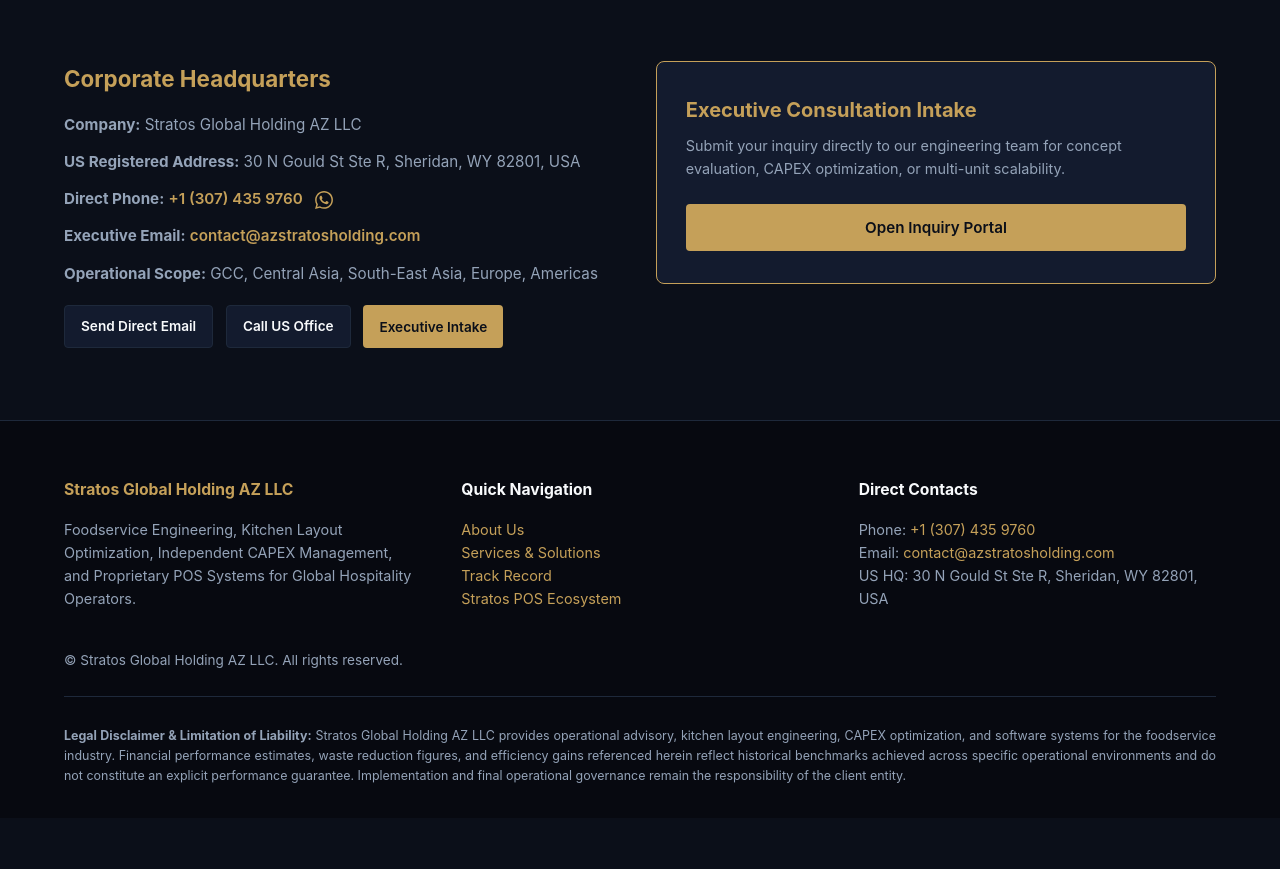
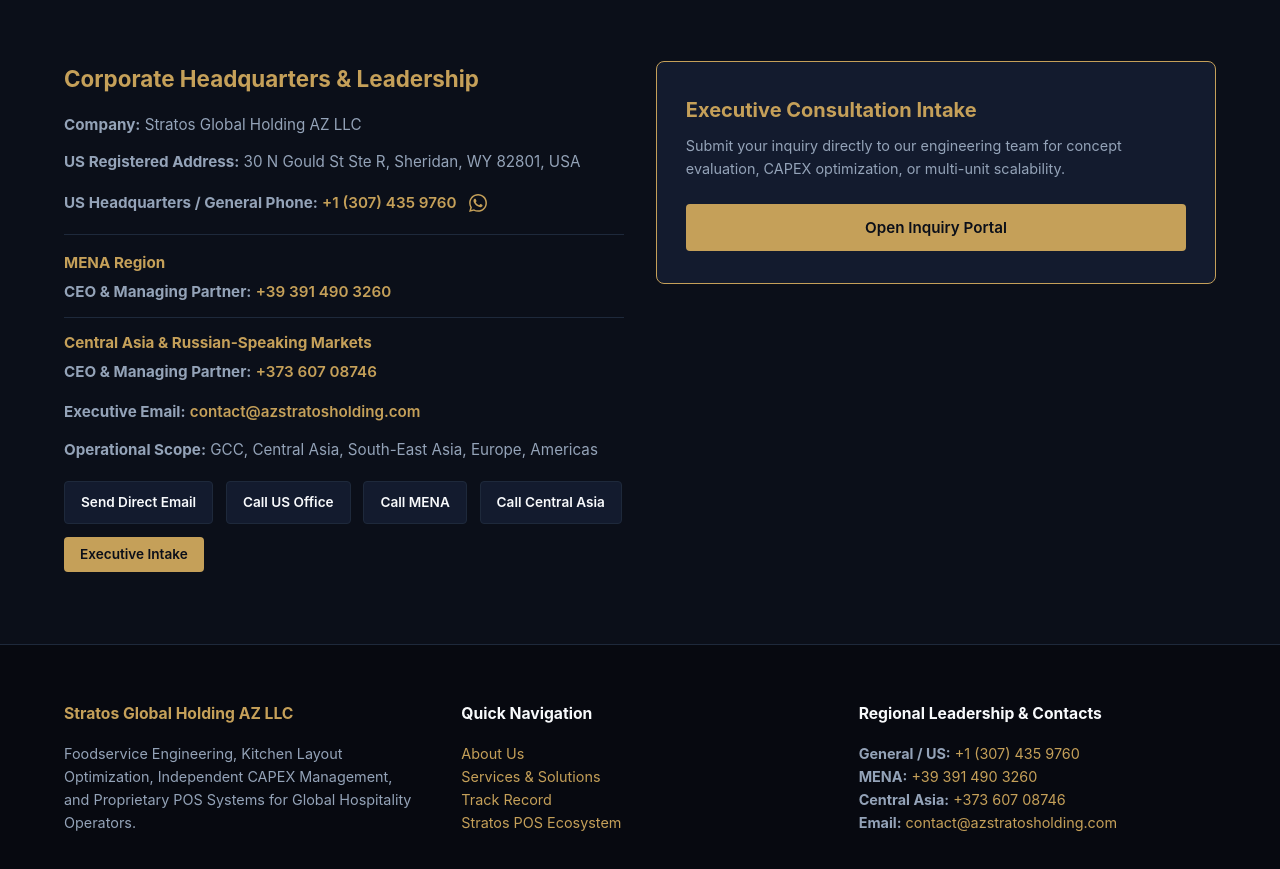
Before and after one commit to ziad62b-spec/STRATOS, a plain HTML site: page index.html in a window 1280 px wide. Shown: the part 4794-5663 px from the top of the page. Before the commit the page ends 5612 px from the top, so only its background shows below. Drawn offline with Linux system fonts and the light colour scheme.

Commit message:
Update index.html

```diff
--- a/index.html
+++ b/index.html
@@ -247,24 +247,41 @@
 
             <div class="contact-grid">
                 <div class="contact-info">
-                    <h3 style="color:var(--accent-gold);margin-bottom:1rem;font-size:1.4rem;">Corporate Headquarters</h3>
+                    <h3 style="color:var(--accent-gold);margin-bottom:1rem;font-size:1.4rem;">Corporate Headquarters & Leadership</h3>
                     <p><strong>Company:</strong> Stratos Global Holding AZ LLC</p>
                     <p><strong>US Registered Address:</strong> 30 N Gould St Ste R, Sheridan, WY 82801, USA</p>
-                    <p>
-                        <strong>Direct Phone:</strong>
+
+                    <!-- Numero Generale / US Headquarters con WhatsApp -->
+                    <p style="margin-top: 1rem;">
+                        <strong>US Headquarters / General Phone:</strong>
                         <a href="tel:+13074359760">+1 (307) 435 9760</a>
-                        <!-- WhatsApp Link inserito qui -->
                         <a href="https://wa.me/13074359760" target="_blank" rel="noopener noreferrer" aria-label="Chat on WhatsApp" style="display:inline-flex;align-items:center;margin-left:8px;vertical-align:middle;" title="Chat on WhatsApp">
                             <svg width="18" height="18" viewBox="0 0 24 24" fill="#c5a059" style="transition:fill 0.2s ease;">
                                 <path d="M.057 24l1.687-6.163c-1.041-1.804-1.588-3.849-1.587-5.946.003-6.556 5.338-11.891 11.893-11.891 3.181.001 6.167 1.24 8.413 3.488 2.245 2.248 3.481 5.236 3.48 8.414-.003 6.557-5.338 11.892-11.893 11.892-1.99-.001-3.951-.5-5.688-1.448l-6.305 1.654zm6.597-3.807c1.676.995 3.276 1.591 5.392 1.592 5.448 0 9.886-4.434 9.889-9.885.002-5.462-4.415-9.89-9.881-9.892-5.452 0-9.887 4.434-9.889 9.884-.001 2.225.651 3.891 1.746 5.634l-.999 3.648 3.742-.981zm11.387-5.464c-.074-.124-.272-.198-.57-.347-.297-.149-1.758-.868-2.031-.967-.272-.099-.47-.149-.669.149-.198.297-.768.967-.941 1.165-.173.198-.347.223-.644.074-.297-.149-1.255-.462-2.39-1.475-.883-.788-1.48-1.761-1.653-2.059-.173-.297-.018-.458.13-.606.134-.133.297-.347.446-.521.151-.172.2-.296.3-.495.099-.198.05-.372-.025-.521-.075-.124-.669-1.611-.916-2.206-.242-.579-.487-.501-.669-.51l-.57-.01c-.198 0-.52.074-.792.372s-1.04 1.016-1.04 2.479 1.065 2.876 1.213 3.074c.149.198 2.095 3.2 5.076 4.487.709.306 1.263.489 1.694.626.712.226 1.36.194 1.872.118.571-.085 1.758-.719 2.006-1.413.248-.695.248-1.29.173-1.414z"/>
                             </svg>
                         </a>
                     </p>
-                    <p><strong>Executive Email:</strong> <a href="mailto:contact@azstratosholding.com">contact@azstratosholding.com</a></p>
+
+                    <!-- MENA Region -->
+                    <div style="margin-top: 1.2rem; border-top: 1px solid var(--border-color); padding-top: 1rem;">
+                        <p style="color: var(--accent-gold); font-weight: 700; margin-bottom: 0.3rem;">MENA Region</p>
+                        <p><strong>CEO & Managing Partner:</strong> <a href="tel:+393914903260">+39 391 490 3260</a></p>
+                    </div>
+
+                    <!-- Central Asia & CIS -->
+                    <div style="margin-top: 0.8rem; border-top: 1px solid var(--border-color); padding-top: 0.8rem;">
+                        <p style="color: var(--accent-gold); font-weight: 700; margin-bottom: 0.3rem;">Central Asia & Russian-Speaking Markets</p>
+                        <p><strong>CEO & Managing Partner:</strong> <a href="tel:+37360708746">+373 607 08746</a></p>
+                    </div>
+
+                    <p style="margin-top: 1rem;"><strong>Executive Email:</strong> <a href="mailto:contact@azstratosholding.com">contact@azstratosholding.com</a></p>
                     <p><strong>Operational Scope:</strong> GCC, Central Asia, South-East Asia, Europe, Americas</p>
+
                     <div class="direct-links">
                         <a href="mailto:contact@azstratosholding.com">Send Direct Email</a>
                         <a href="tel:+13074359760">Call US Office</a>
+                        <a href="tel:+393914903260">Call MENA</a>
+                        <a href="tel:+37360708746">Call Central Asia</a>
                         <button class="btn btn-primary" onclick="openModal('general')" style="padding:0.6rem 1rem;font-size:0.85rem;">Executive Intake</button>
                     </div>
                 </div>
@@ -333,17 +350,12 @@
                 <p><a href="#software">Stratos POS Ecosystem</a></p>
             </div>
             <div class="footer-col">
-                <h4>Direct Contacts</h4>
-                <p>Phone: <a href="tel:+13074359760">+1 (307) 435 9760</a></p>
-                <p>Email: <a href="mailto:contact@azstratosholding.com">contact@azstratosholding.com</a></p>
-                <p>US HQ: 30 N Gould St Ste R, Sheridan, WY 82801, USA</p>
+                <h4>Regional Leadership & Contacts</h4>
+                <p><strong>General / US:</strong> <a href="tel:+13074359760">+1 (307) 435 9760</a></p>
+                <p><strong>MENA:</strong> <a href="tel:+393914903260">+39 391 490 3260</a></p>
+                <p><strong>Central Asia:</strong> <a href="tel:+37360708746">+373 607 08746</a></p>
+                <p><strong>Email:</strong> <a href="mailto:contact@azstratosholding.com">contact@azstratosholding.com</a></p>
             </div>
-        </div>
-        <div class="footer-legal-links">
-            <span>© Stratos Global Holding AZ LLC. All rights reserved.</span>
-        </div>
-        <div class="disclaimer">
-            <strong>Legal Disclaimer & Limitation of Liability:</strong> Stratos Global Holding AZ LLC provides operational advisory, kitchen layout engineering, CAPEX optimization, and software systems for the foodservice industry. Financial performance estimates, waste reduction figures, and efficiency gains referenced herein reflect historical benchmarks achieved across specific operational environments and do not constitute an explicit performance guarantee. Implementation and final operational governance remain the responsibility of the client entity.
         </div>
     </footer>
 
@@ -354,30 +366,32 @@
             const isOpen = menu.classList.toggle('open');
             btn.setAttribute('aria-expanded', isOpen);
         }
-
         function closeMobileMenu() {
             const menu = document.getElementById('mobileMenu');
             const btn = document.getElementById('menuToggleBtn');
             menu.classList.remove('open');
             btn.setAttribute('aria-expanded', 'false');
         }
-
         function openModal(dept) {
             const modal = document.getElementById('contactModal');
             const select = document.getElementById('deptSelect');
-            if (dept) {
+            if(dept && select) {
                 select.value = dept;
             }
             modal.classList.add('active');
+            document.body.style.overflow = 'hidden';
         }
-
         function closeModal() {
-            document.getElementById('contactModal').classList.remove('active');
+            const modal = document.getElementById('contactModal');
+            modal.classList.remove('active');
+            document.body.style.overflow = '';
         }
-
-        document.getElementById('routingForm').addEventListener('submit', function(e) {
-            // Optional: Add custom client-side validation or analytics tracking here if needed
-        });
+        window.onclick = function(event) {
+            const modal = document.getElementById('contactModal');
+            if (event.target === modal) {
+                closeModal();
+            }
+        }
     </script>
 </body>
 </html>
```
